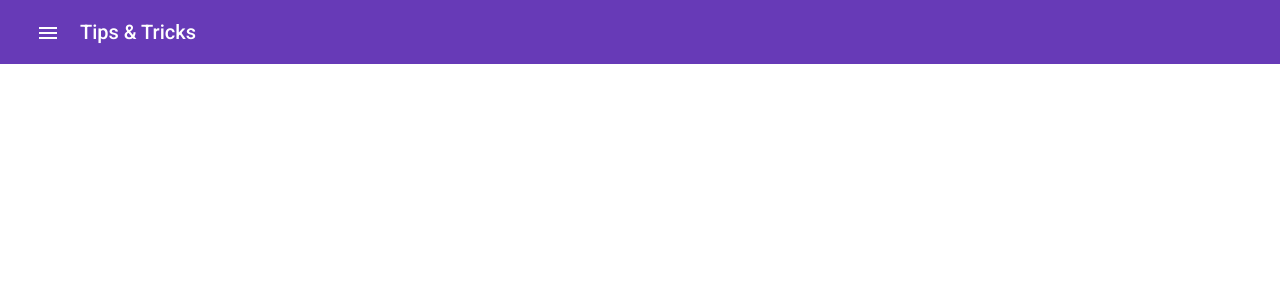
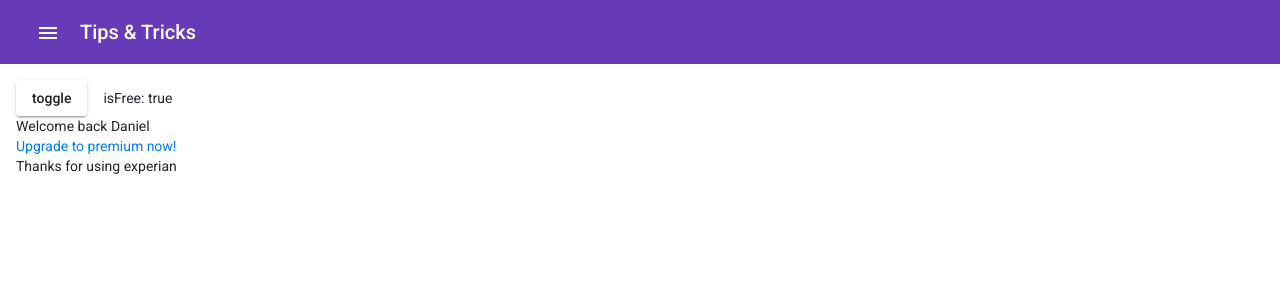
Before and after one commit to danwulff/tips-and-tricks, an Angular app: page /templates/container in a window 1280 px wide. Before the commit this address led to /. Shown: the top 300 px of the page. Built offline with nearby package versions, Linux system fonts and the light colour scheme.

Commit message:
more stuff

```diff
--- a/src/app/app.component.html
+++ b/src/app/app.component.html
@@ -19,8 +19,7 @@
   </mat-menu>
 
   <mat-menu #templates="matMenu">
-    <a routerLink="/templates/one" mat-menu-item>Syntax</a>
-    <a routerLink="/templates/two" mat-menu-item>Property binding</a>
+    <a *ngFor="let template of templatesArray" [routerLink]="['/templates/'+ template.path]" mat-menu-item>{{template.path | titlecase}}</a>
   </mat-menu>
 
   <router-outlet></router-outlet>
--- a/src/app/app.component.ts
+++ b/src/app/app.component.ts
@@ -1,8 +1,15 @@
-import { Component } from '@angular/core';
+import { Component, OnInit } from '@angular/core';
+import { templateSourceUrl } from '@angular/compiler';
+import { templates } from './app.module';
 
 @Component({
   selector: 'app-root',
   templateUrl: './app.component.html',
   styleUrls: ['./app.component.scss']
 })
-export class AppComponent {}
+export class AppComponent implements OnInit {
+  templatesArray = templates;
+  ngOnInit(): void {
+    console.log('templates', this.templatesArray);
+  }
+}
--- a/src/app/app.module.ts
+++ b/src/app/app.module.ts
@@ -5,22 +5,34 @@ import { MatMenuModule } from '@angular/material/menu';
 import { MatIconModule } from '@angular/material/icon';
 import { MatToolbarModule } from '@angular/material/toolbar';
 import { MatDividerModule } from '@angular/material/divider';
+import { MatCardModule } from '@angular/material/card';
 
 import { AppComponent } from './app.component';
 import { BrowserAnimationsModule } from '@angular/platform-browser/animations';
-import { RouterModule, Routes } from '@angular/router';
+import { RouterModule, Routes, Route } from '@angular/router';
 import { SyntaxComponent } from './templates/syntax/syntax.component';
 import { PropertyBindingComponent } from './templates/property-binding/property-binding.component';
+import { NgContainerComponent } from './templates/ng-container/ng-container.component';
+import { NgTemplateComponent } from './templates/ng-template/ng-template.component';
+import { from } from 'rxjs';
+
+export const templates: Route[] = [{
+  path: 'syntax',
+  component: SyntaxComponent
+}, {
+  path: 'property',
+  component: PropertyBindingComponent
+}, {
+  path: 'container',
+  component: NgContainerComponent
+}, {
+  path: 'template',
+  component: NgTemplateComponent
+}]
 
 const routes: Routes = [{
   path: 'templates',
-  children: [{
-    path: 'one',
-    component: SyntaxComponent
-  }, {
-    path: 'two',
-    component: PropertyBindingComponent
-  }]
+  children: [...templates]
 }, {
   path: 'typescript',
   children: []
@@ -31,6 +43,8 @@ const routes: Routes = [{
     AppComponent,
     SyntaxComponent,
     PropertyBindingComponent,
+    NgContainerComponent,
+    NgTemplateComponent,
   ],
   imports: [
     BrowserModule,
@@ -40,7 +54,8 @@ const routes: Routes = [{
     MatMenuModule,
     MatIconModule,
     MatToolbarModule,
-    MatDividerModule
+    MatDividerModule,
+    MatCardModule,
   ],
   providers: [],
   bootstrap: [AppComponent]
--- /dev/null
+++ b/src/app/templates/ng-container/ng-container.component.html
@@ -0,0 +1,15 @@
+<div>
+  <button mat-raised-button (click)="isFree = !isFree" style="margin-right: 1rem;">toggle</button>isFree: {{isFree}}
+
+  <div *ngIf="isFree">
+    Welcome back {{name}}
+  </div>
+
+  <div *ngIf="isFree">
+    <a href="">Upgrade to premium now!</a>
+  </div>
+
+  <div>
+    Thanks for using experian
+  </div>
+</div>
--- /dev/null
+++ b/src/app/templates/ng-container/ng-container.component.ts
@@ -0,0 +1,14 @@
+import { Component } from '@angular/core';
+
+@Component({
+  selector: 'app-ng-container',
+  templateUrl: './ng-container.component.html',
+  styleUrls: ['./ng-container.component.scss']
+})
+export class NgContainerComponent {
+  isFree = true;
+  name = 'Daniel';
+
+  constructor() { }
+
+}
--- /dev/null
+++ b/src/app/templates/ng-template/ng-template.component.html
@@ -0,0 +1,16 @@
+<!-- <div>
+  <ng-container *ngTemplateOutlet="alert; context: {text: 'outside'}"></ng-container>
+  <mat-card>
+    <h2>Title</h2>
+    <p>Here's some content</p>
+    <ng-container *ngTemplateOutlet="alert; context: {text: 'inside'}"></ng-container>
+  </mat-card>
+</div> -->
+
+
+<ng-template #alert let-text="text">
+  <div class="alert">
+    <div>Here's some alert:</div>
+    <div>{{text}}</div>
+  </div>
+</ng-template>
--- /dev/null
+++ b/src/app/templates/ng-template/ng-template.component.scss
@@ -0,0 +1,4 @@
+.alert {
+  border: 1px solid red;
+  padding: 0.5rem;
+}
--- /dev/null
+++ b/src/app/templates/ng-template/ng-template.component.ts
@@ -0,0 +1,15 @@
+import { Component, OnInit } from '@angular/core';
+
+@Component({
+  selector: 'app-ng-template',
+  templateUrl: './ng-template.component.html',
+  styleUrls: ['./ng-template.component.scss']
+})
+export class NgTemplateComponent implements OnInit {
+
+  constructor() { }
+
+  ngOnInit(): void {
+  }
+
+}
```
Also changed, not shown: src/app/templates/ng-container/ng-container.component.scss (added).
